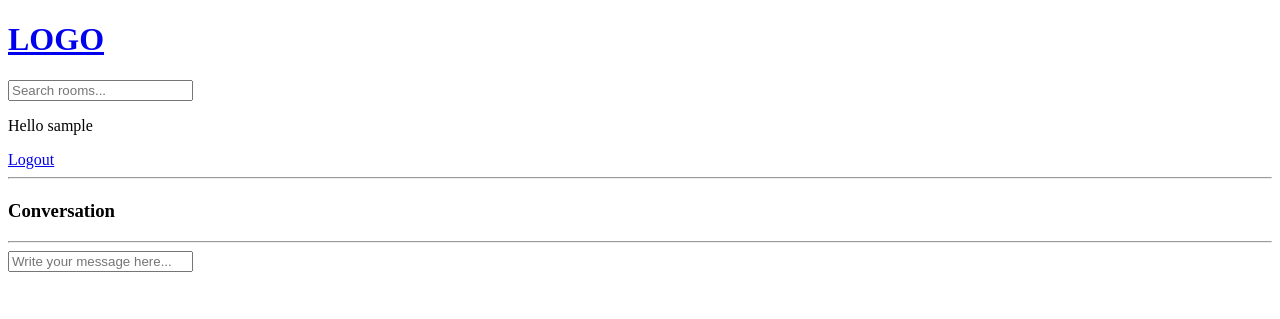
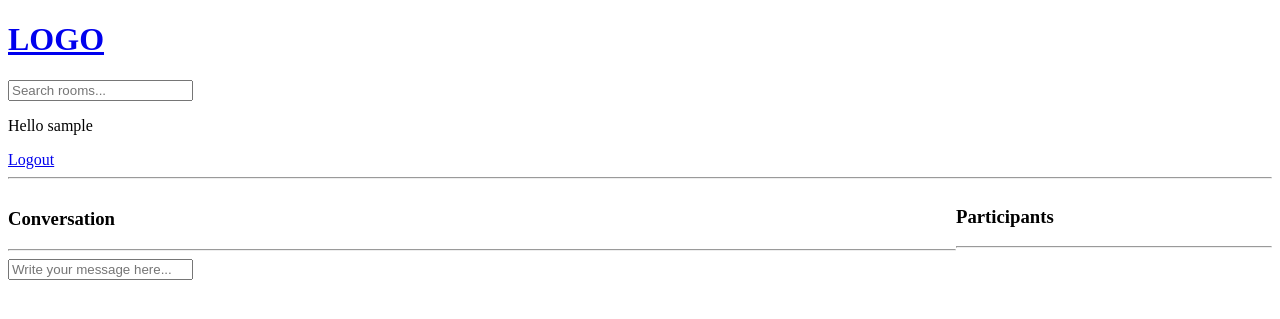
Before and after one commit to dilshadt101/StudyBud, a Django app: template base/templates/base/room.html in a window 1280 px wide. Shown: the top 319 px of the page. Run offline with Django 4.2, Linux system fonts and the light colour scheme; the template is opened without the code that fills it, so the values that code supplies are empty; the visitor is signed in with stand-in values (Sample User, id 1).

Commit message:
show participants in room

```diff
--- a/base/models.py
+++ b/base/models.py
@@ -14,7 +14,7 @@ class Room(models.Model):
     topic = models.ForeignKey(Topic, on_delete=models.SET_NULL, null=True)
     name = models.CharField(max_length=200)
     description = models.TextField(null=True, blank=True)
-    # participant =
+    participants = models.ManyToManyField(User, related_name='participants', blank=True)
     updated = models.DateTimeField(auto_now=True)
     created = models.DateTimeField(auto_now_add=True)
 
--- a/base/templates/base/room.html
+++ b/base/templates/base/room.html
@@ -1,7 +1,16 @@
 {% extends 'main.html' %}
 
 {% block content%}
+<style>
+    .room-container {
+        display: grid;
+        grid-template-columns: 3fr 1fr;
+     }
 
+</style>
+
+<div class="room-container">
+    <div>
         <h1>{{room.name}}</h1>
         <p>{{room.description}}</p>
 
@@ -10,7 +19,7 @@
             <hr>
             {% for message in room_messages %}
             <div>
-                                <small>@{{message.user}}   {{message.created|timesince}} ago</small>
+                <small>@{{message.user}} {{message.created|timesince}} ago</small>
                 <p>{{message.body}}</p>
                 <hr>
             </div>
@@ -25,5 +34,18 @@
             </form>
         </div>
         {% endif %}
+    </div>
+
+    <div>
+        <h3>Participants</h3>
+        <hr>
+        {% for user in participants %}
+            <div>
+                <p>@{{user.username}}</p>
+            </div>
+
+        {% endfor %}
+    </div>
+</div>
 
 {% endblock content%}
--- a/base/views.py
+++ b/base/views.py
@@ -78,6 +78,7 @@ def home(request):
 def room(request, pk):
     room = Room.objects.get(id=pk)
     room_messages = room.message_set.all().order_by('-created')
+    participants = room.participants.all()
 
     if request.method == 'POST':
         message = Message.objects.create(
@@ -87,7 +88,7 @@ def room(request, pk):
         )
         return redirect('room', pk=room.id)
 
-    context = {'room': room, 'room_messages': room_messages}
+    context = {'room': room, 'room_messages': room_messages, 'participants': participants}
     return render(request, 'base/room.html', context)
 
 
```
Also changed, not shown: base/migrations/0003_alter_room_options_room_participant.py (added), base/migrations/0004_rename_participant_room_participants.py (added). Lines whose indentation alone changed are shown as unchanged.
